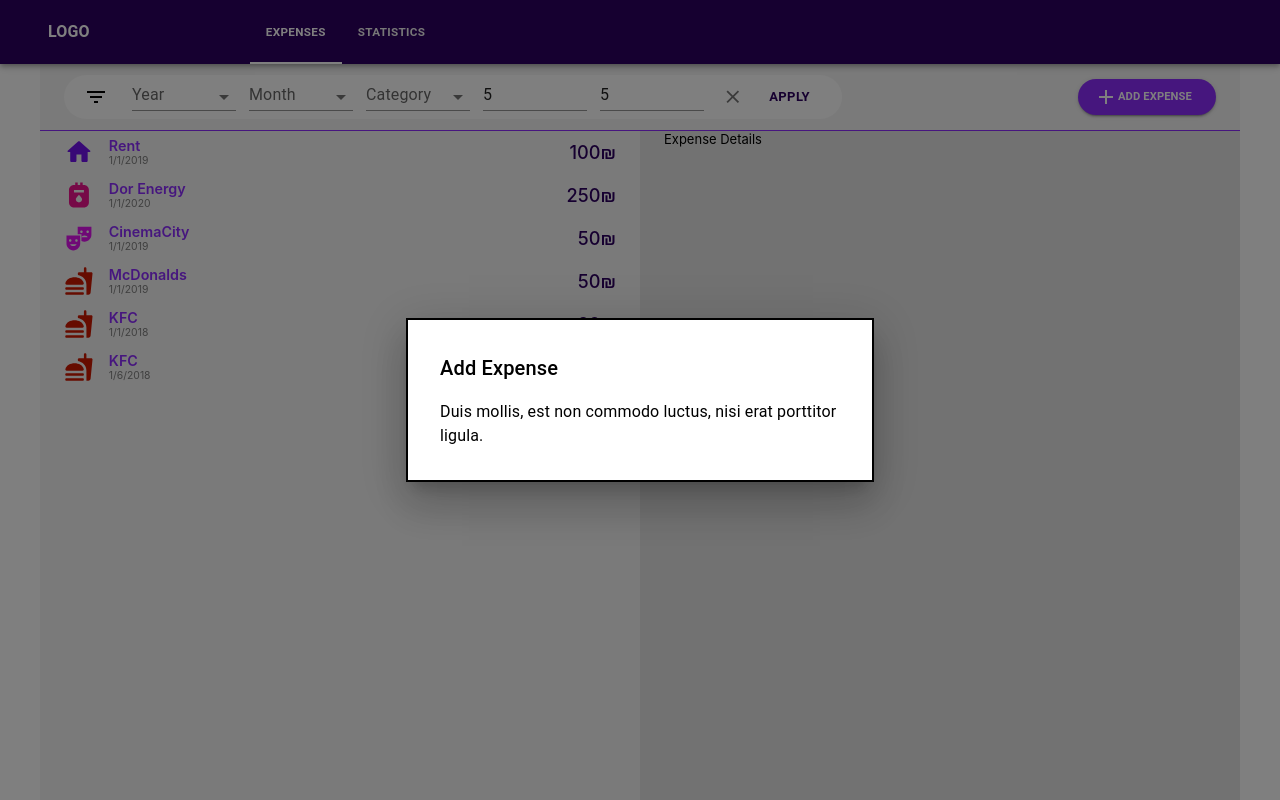
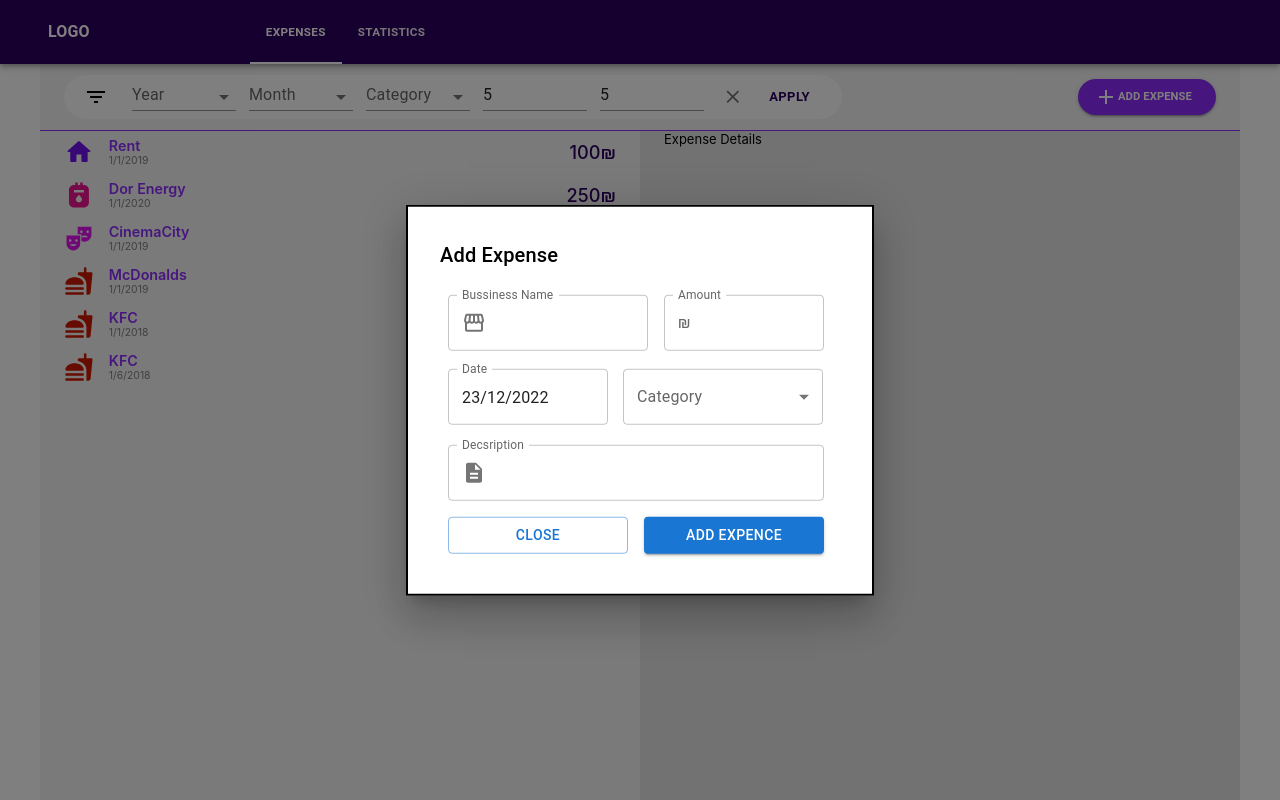
Before and after one commit to netanlb/Expanse-Report-App-React, a React (Create React App) app: page /expenses in a window 1280 px wide. Both pictures are taken after typing "5", "5" into the empty fields and a click on the button "ADD EXPENSE". Built offline with nearby package versions, Linux system fonts and the light colour scheme.

Commit message:
Add new expense modal

```diff
--- a/package.json
+++ b/package.json
@@ -8,9 +8,12 @@
     "@fontsource/roboto": "^4.5.8",
     "@mui/icons-material": "^5.11.0",
     "@mui/material": "^5.11.1",
+    "@mui/x-date-pickers": "^5.0.12",
     "@testing-library/jest-dom": "^5.16.5",
     "@testing-library/react": "^13.4.0",
     "@testing-library/user-event": "^13.5.0",
+    "dayjs": "^1.11.7",
+    "moment": "^2.29.4",
     "react": "^18.2.0",
     "react-dom": "^18.2.0",
     "react-scripts": "5.0.1",
--- a/src/pages/expanses/components/expenses-list/expenses-list.jsx
+++ b/src/pages/expanses/components/expenses-list/expenses-list.jsx
@@ -19,7 +19,7 @@ import {
   getFilterOptions,
 } from "../../../../backendService/backend";
 
-const icons = {
+export const icons = {
   Bills: (
     <ReceiptIcon
       sx={{ color: "#1221EE", marginRight: ".5em", fontSize: "2.3em" }}
@@ -55,7 +55,7 @@ const icons = {
       sx={{ color: "#CE8000", marginRight: ".5em", fontSize: "2.3em" }}
     ></SafetyCheckIcon>
   ),
-  Communications: (
+  Communication: (
     <SatelliteAltIcon
       sx={{ color: "#B5CE00", marginRight: ".5em", fontSize: "2.3em" }}
     ></SatelliteAltIcon>
--- a/src/pages/expanses/components/expenses-toolbar/expenses-toolbar.jsx
+++ b/src/pages/expanses/components/expenses-toolbar/expenses-toolbar.jsx
@@ -2,7 +2,10 @@ import {
   ToolbarContainer,
   FilterBox,
   AddExpenseButton,
-  modalStyle
+  modalStyle,
+  datePickerStyle,
+  categoryDropDownStyle,
+  descriptionStyle,
 } from "./expenses-toolbar.styled";
 import {
   InputLabel,
@@ -17,13 +20,22 @@ import {
 import React from "react";
 import FilterListIcon from "@mui/icons-material/FilterList";
 import AddIcon from "@mui/icons-material/Add";
+import StorefrontIcon from '@mui/icons-material/Storefront';
+import DescriptionIcon from '@mui/icons-material/Description';
 import ClearIcon from "@mui/icons-material/Clear";
 import { useState } from "react";
 import Backdrop from '@mui/material/Backdrop';
 import Box from '@mui/material/Box';
 import Modal from '@mui/material/Modal';
 import Fade from '@mui/material/Fade';
-import { getFilterOptions } from "../../../../backendService/backend";
+import OutlinedInput from '@mui/material/OutlinedInput';
+import InputAdornment from '@mui/material/InputAdornment';
+import dayjs from 'dayjs';
+import { MobileDatePicker } from '@mui/x-date-pickers/MobileDatePicker';
+import { LocalizationProvider } from '@mui/x-date-pickers/LocalizationProvider';
+import { AdapterDayjs } from '@mui/x-date-pickers/AdapterDayjs';
+import { icons } from '../expenses-list/expenses-list'
+import { getFilterOptions, addExpense } from "../../../../backendService/backend";
 export default function ExpenseToolbarComponent({ handleApply }) {
   const [filterSelections, setFilterSelections] = useState({});
 
@@ -31,6 +43,39 @@ export default function ExpenseToolbarComponent({ handleApply }) {
   const [open, setOpen] = React.useState(false);
   const handleOpen = () => setOpen(true);
   const handleClose = () => setOpen(false);
+  const [dateValue, setDateValue] = React.useState(dayjs(new Date()));
+  const [newName, setNewName] = useState("");
+  const [newCategory, setNewCategory] = useState("");
+  const [newDescription, setNewDescription] = useState("");
+  const [newSum, setNewSum] = useState("");
+  const handleNewNameChange = (event) => {
+    setNewName(event.target.value);
+  };
+  const handleNewCategoryChange = (event) => {
+    setNewCategory(event.target.value);
+  };
+  const handleNewDescriptionChange = (event) => {
+    setNewDescription(event.target.value);
+  };
+  const handleNewSumChange = (event) => {
+    setNewSum(event.target.value);
+  };
+  const handleDateChange = (newValue) => {
+    setDateValue(newValue);
+  };
+  const handleAddNewExpense = () => {
+    let expenseObject = {
+      name: newName,
+      category: newCategory,
+      description: newDescription,
+      sum: newSum,
+      date: dateValue,
+    }
+    console.log(expenseObject);
+    addExpense(expenseObject);
+    handleApply({});
+    handleClose();
+  };
   const dropdowns = {
     Year: getFilterOptions().years,
     Month: getFilterOptions().months,
@@ -48,6 +93,8 @@ export default function ExpenseToolbarComponent({ handleApply }) {
   const clear = () => {
     setFilterSelections({});
   };
+
+
 
   return (
     <ToolbarContainer>
@@ -149,7 +196,59 @@ export default function ExpenseToolbarComponent({ handleApply }) {
               Add Expense
             </Typography>
             <Typography id="transition-modal-description" sx={{ mt: 2 }}>
-              Duis mollis, est non commodo luctus, nisi erat porttitor ligula.
+            <TextField
+          label="Bussiness Name"
+          id="outlined-start-adornment"
+          sx={{ m: 1, width: '50%' }}
+          onChange={handleNewNameChange}
+          InputProps={{
+            startAdornment: <InputAdornment position="start"><StorefrontIcon/></InputAdornment>,
+          }}
+        />
+            <FormControl sx={{ m: 1, width: "40%" }}>
+          <InputLabel htmlFor="outlined-adornment-amount">Amount</InputLabel>
+          <OutlinedInput
+            id="outlined-adornment-amount"
+            type="number"
+            startAdornment={<InputAdornment position="start">₪</InputAdornment>}
+            label="Amount"
+            onChange={handleNewSumChange}
+          />
+        </FormControl>
+        <LocalizationProvider dateAdapter={AdapterDayjs}>
+        <MobileDatePicker
+          label="Date"
+          inputFormat="DD/MM/YYYY"
+          value={dateValue}
+          onChange={handleDateChange}
+          renderInput={(params) => <TextField style={datePickerStyle} {...params} />}
+        />
+        </LocalizationProvider>
+        <TextField
+          id="outlined-select"
+          select
+          label="Category"
+          style={categoryDropDownStyle}
+          onChange={handleNewCategoryChange}
+        >
+          {getFilterOptions().categories.map((option) => (
+            <MenuItem key={option} value={option}>
+              {icons[option]}<span sx={{fontSize:"16px"}}>{option}</span>
+            </MenuItem>
+          ))}
+        </TextField>
+        <TextField
+          label="Decsription"
+          style={descriptionStyle}
+          id="outlined-start-adornment"
+          onChange={handleNewDescriptionChange}
+          sx={{ m: 1}}
+          InputProps={{
+            startAdornment: <InputAdornment position="start"><DescriptionIcon/></InputAdornment>,
+          }}
+        />
+        <Button sx={{ m: 1, width: "45%"}} onClick={handleClose} variant="outlined">Close</Button>
+        <Button sx={{ m: 1, width: "45%"}} onClick={handleAddNewExpense} variant="contained">Add Expence</Button>
             </Typography>
           </Box>
         </Fade>
--- a/src/pages/expanses/components/expenses-toolbar/expenses-toolbar.styled.jsx
+++ b/src/pages/expanses/components/expenses-toolbar/expenses-toolbar.styled.jsx
@@ -50,13 +50,33 @@ export const RangeInput = styled("input")(() => ({
 }));
 
 export const modalStyle = {
-  position: 'absolute',
-  top: '50%',
-  left: '50%',
-  transform: 'translate(-50%, -50%)',
+  position: "absolute",
+  top: "50%",
+  left: "50%",
+  transform: "translate(-50%, -50%)",
   width: 400,
-  bgcolor: 'background.paper',
-  border: '2px solid #000',
+  bgcolor: "background.paper",
+  border: "2px solid #000",
   boxShadow: 24,
   p: 4,
 };
+
+export const datePickerStyle = {
+  width: "40%",
+  marginTop: "10px",
+  marginLeft: "8px",
+};
+
+export const categoryDropDownStyle = {
+  width: "50%",
+  marginTop: "10px",
+  marginLeft: "15px",
+  "& .MuiSelect-outlined": {
+    paddingLeft: "20px"
+  }
+};
+
+export const descriptionStyle = {
+  marginTop: "20px",
+  width:"94%"
+}
```
Also changed, not shown: 1 other file (tests, documents, lock files or other folders).
